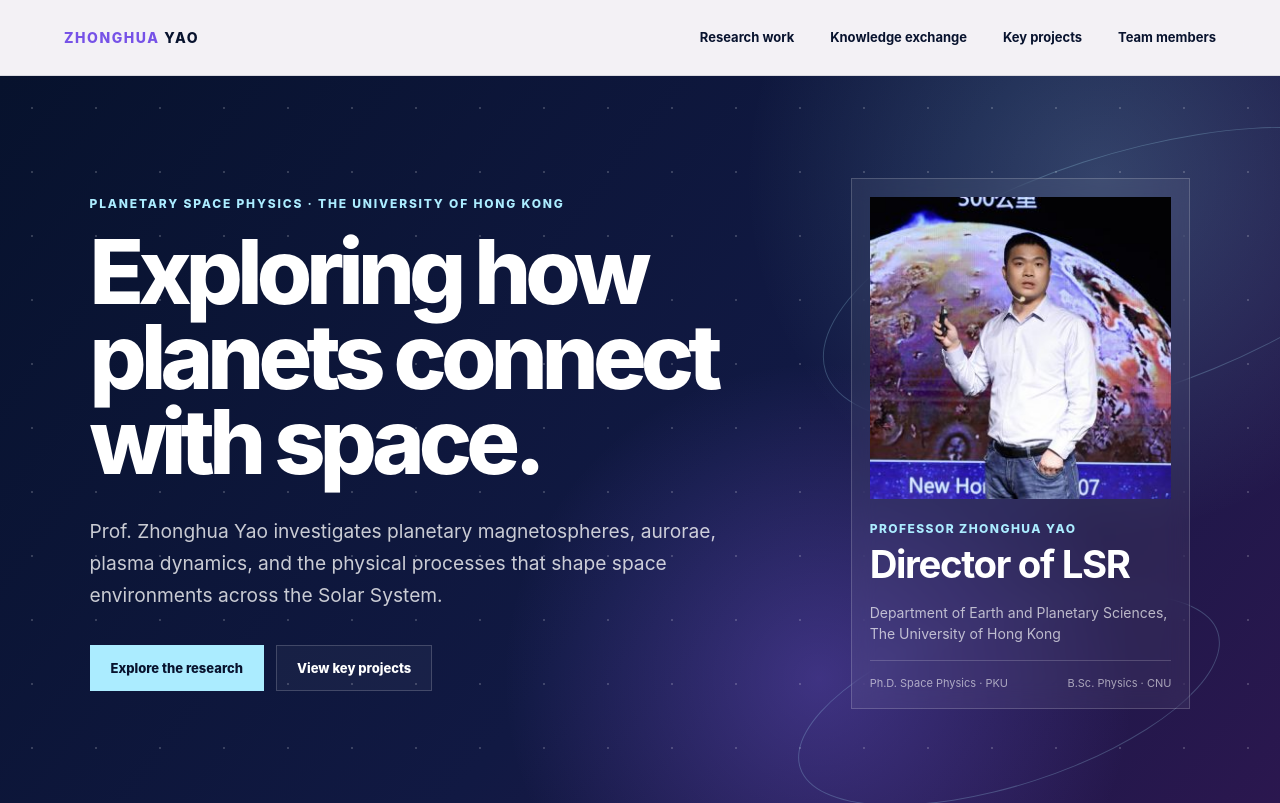
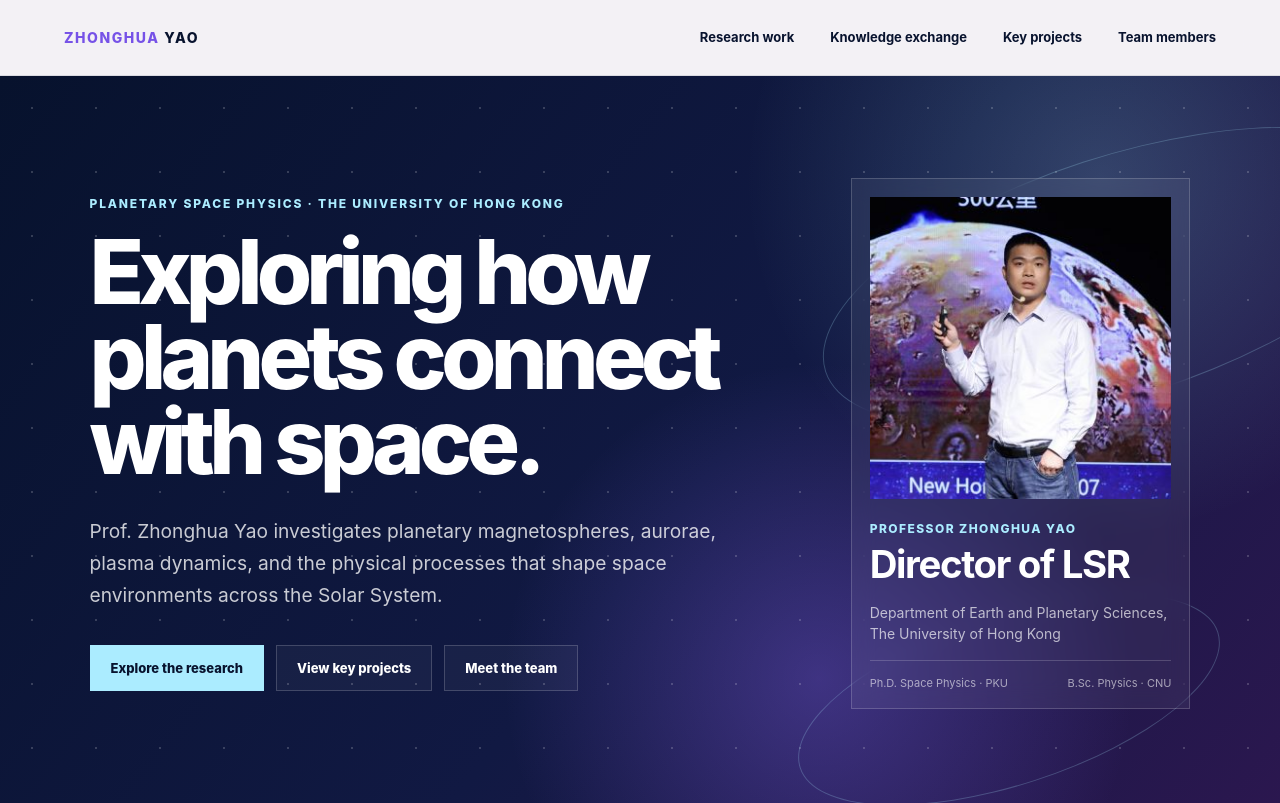
Before and after one commit to spaceYao/spaceYao.github.io, a React (Vite) app: page / in a window 1280 px wide. Shown: the top 803 px of the page. Built offline with nearby package versions, Linux system fonts and the light colour scheme.

Commit message:
Add team call to action

```diff
--- a/src/App.tsx
+++ b/src/App.tsx
@@ -124,6 +124,7 @@
           <div className="hero-actions">
             <a className="button button-primary" href="#research">Explore the research</a>
             <a className="button button-secondary" href="#projects">View key projects</a>
+            <a className="button button-secondary" href="#team">Meet the team</a>
           </div>
         </div>
 
```
